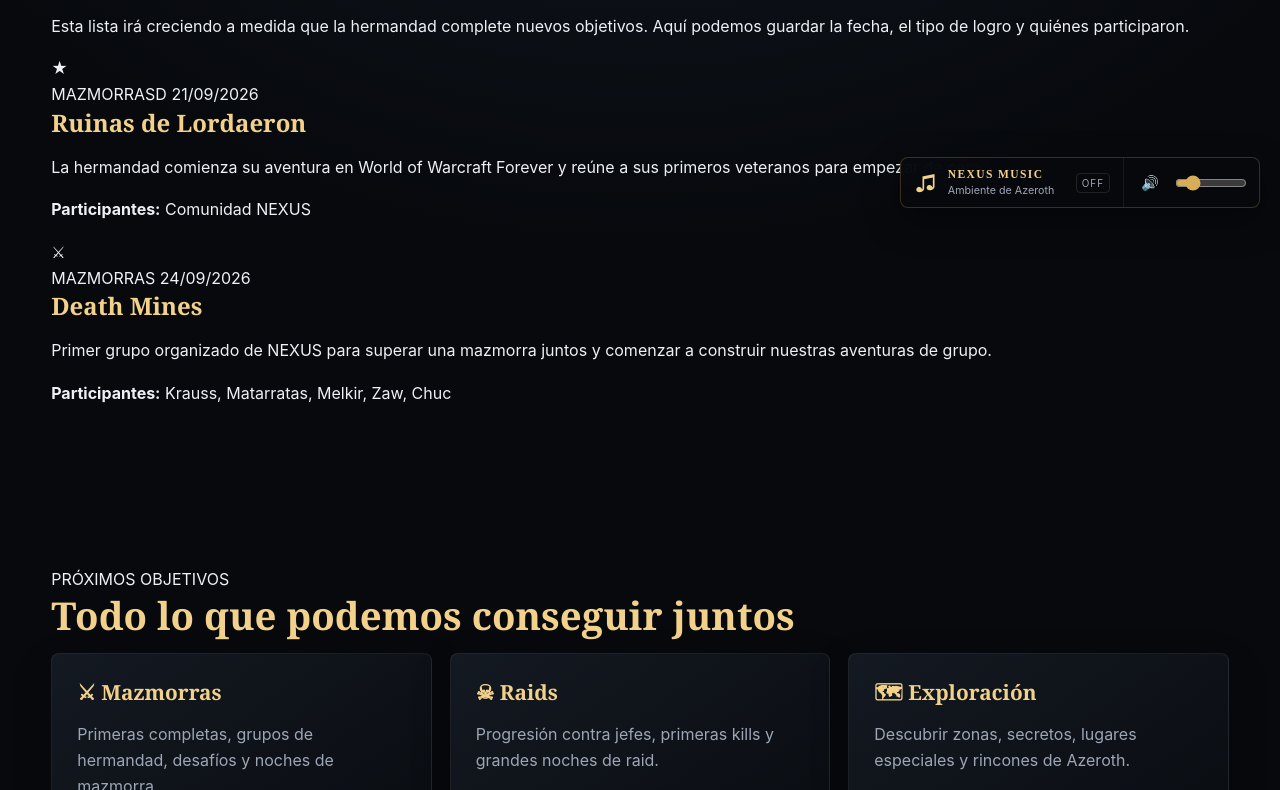
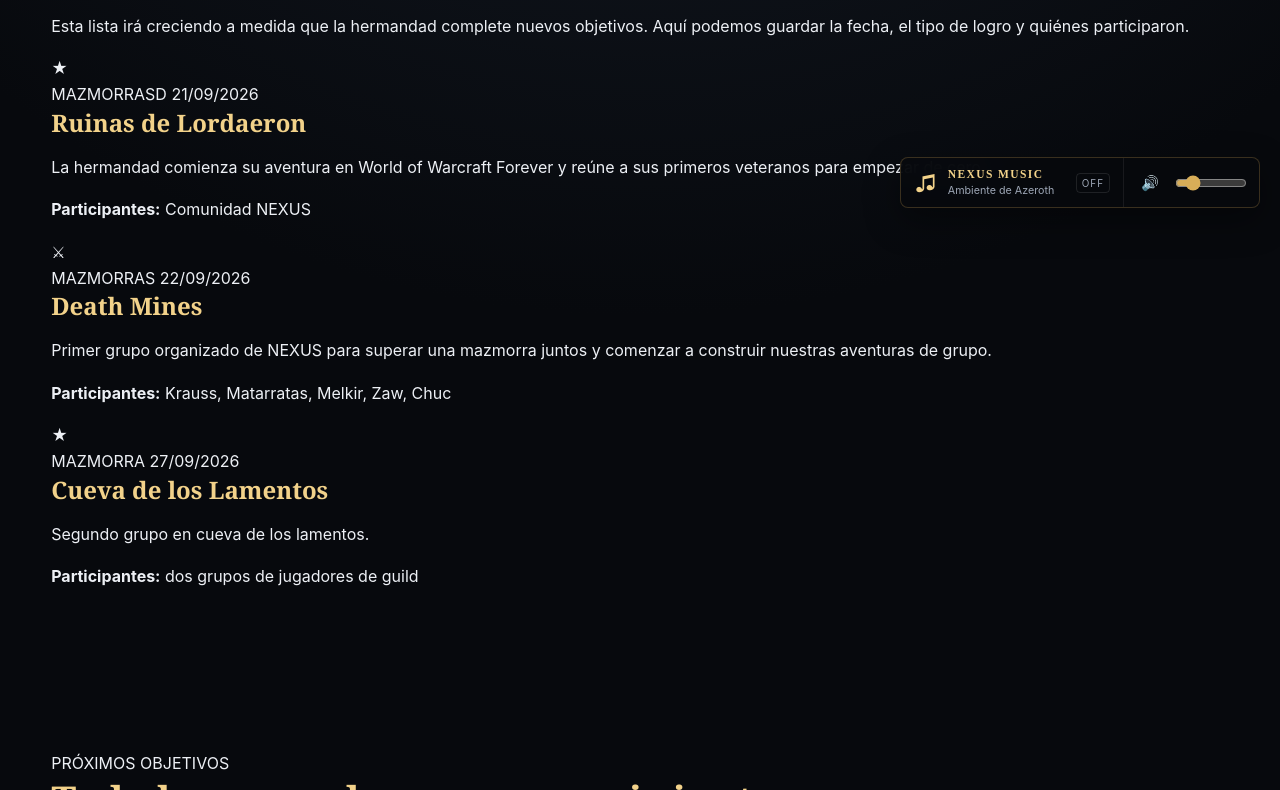
Before and after one commit to BYG80/nexus-forever, a plain HTML site: page logros.html in a window 1280 px wide. Shown: the part 514-1304 px from the top of the page. Drawn offline with Linux system fonts and the light colour scheme.

Commit message:
Update achievement dates and add new achievements

```diff
--- a/logros.html
+++ b/logros.html
@@ -109,11 +109,24 @@
             <div class="achievement-content">
               <div class="achievement-meta">
                 <span class="achievement-category">MAZMORRAS</span>
-                <time datetime="2026-09-28">24/09/2026</time>
+                <time datetime="2026-09-22">22/09/2026</time>
               </div>
               <h3>Death Mines</h3>
               <p>Primer grupo organizado de NEXUS para superar una mazmorra juntos y comenzar a construir nuestras aventuras de grupo.</p>
               <p class="achievement-members"><strong>Participantes:</strong> Krauss, Matarratas, Melkir, Zaw, Chuc </p>
+            </div>
+          </article>
+
+          <article class="achievement">
+            <div class="achievement-icon" aria-hidden="true">★</div>
+            <div class="achievement-content">
+              <div class="achievement-meta">
+                <span class="achievement-category">MAZMORRA</span>
+                <time datetime="2026-09-27">27/09/2026</time>
+              </div>
+              <h3>Cueva de los Lamentos</h3>
+              <p>Segundo grupo en cueva de los lamentos.</p>
+              <p class="achievement-members"><strong>Participantes:</strong> dos grupos de jugadores de guild</p>
             </div>
           </article>
 
```
